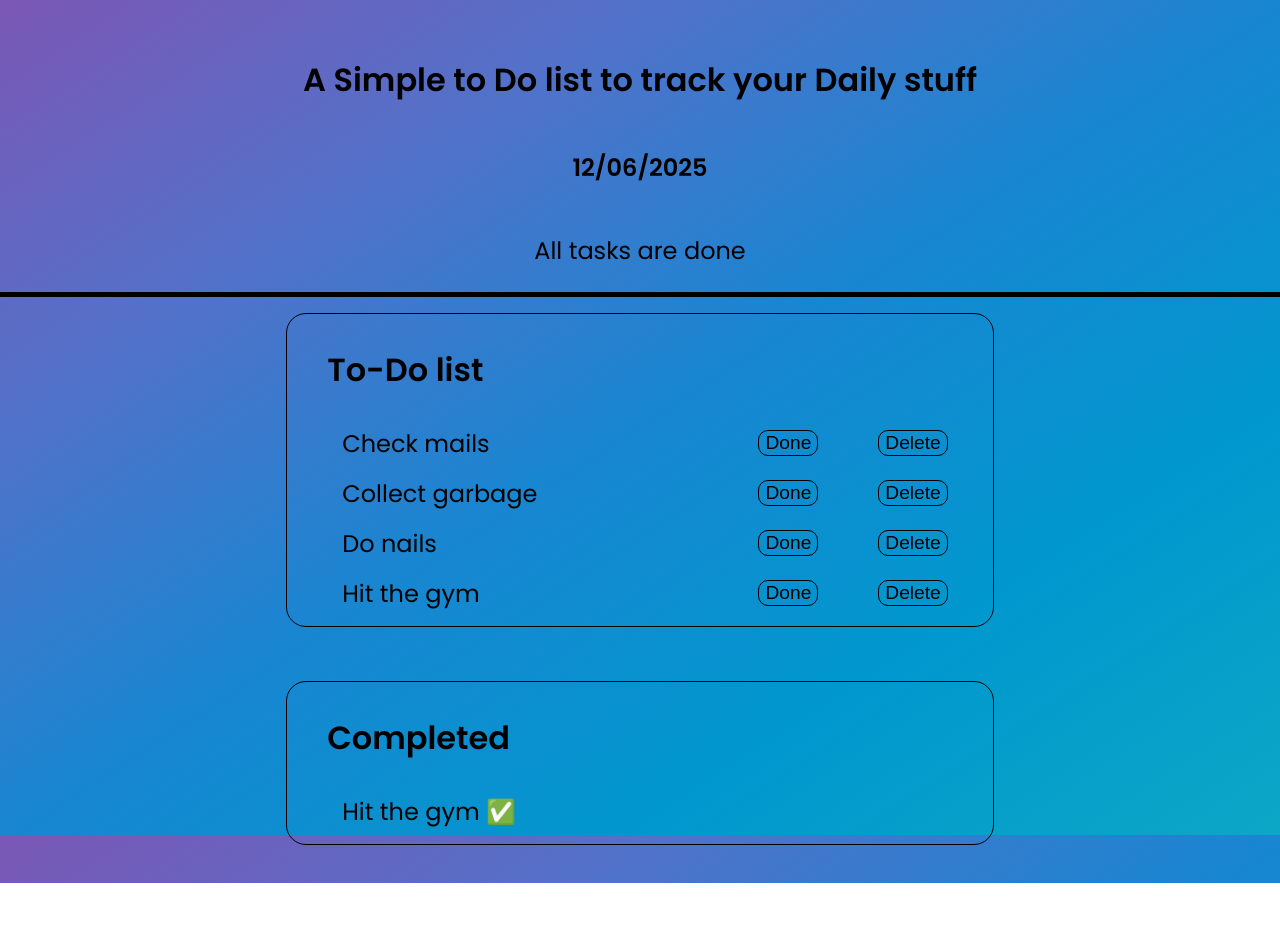
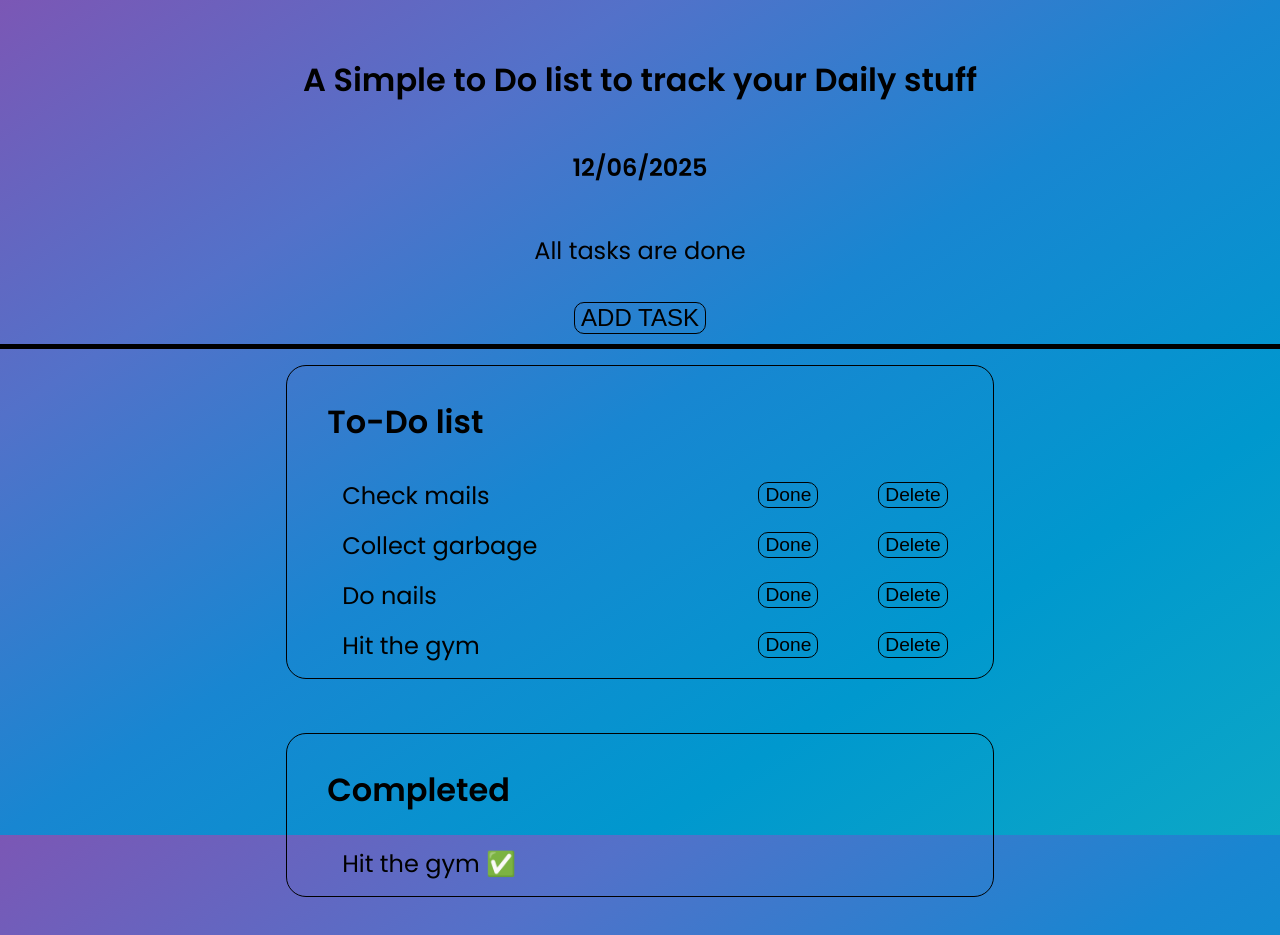
Before and after one commit to BugSlayer9000/to-do-list, a plain HTML site: page index.html in a window 1280 px wide. Before the commit the page ends 883 px from the top, so only its background shows below. Drawn offline with Linux system fonts and the light colour scheme.

Commit message:
Add button for adding tasks and style adjustments

```diff
--- a/index.html
+++ b/index.html
@@ -17,6 +17,7 @@
       <!-- Shows todays date -->
       <p class="tasksCompleted">All tasks are done</p>
       <!-- shows how many tasks to do or if all the tasks are complete -->
+    <button class="addTask">ADD TASK</button>
     </div>
 
     <div class="taskBox">
--- a/script.js
+++ b/script.js
@@ -0,0 +1,3 @@
+// Collect all the data from dom
+
+const date = document.getElementById
--- a/style.css
+++ b/style.css
@@ -93,3 +93,12 @@ body{
     background-color: #e6624a;
     cursor: pointer;
 }
+
+.addTask{
+    background-color: transparent;
+    font-size: 1.5rem;
+    border: 1px solid black;
+    border-radius: 10px;
+    margin: 10px;
+
+}
```
